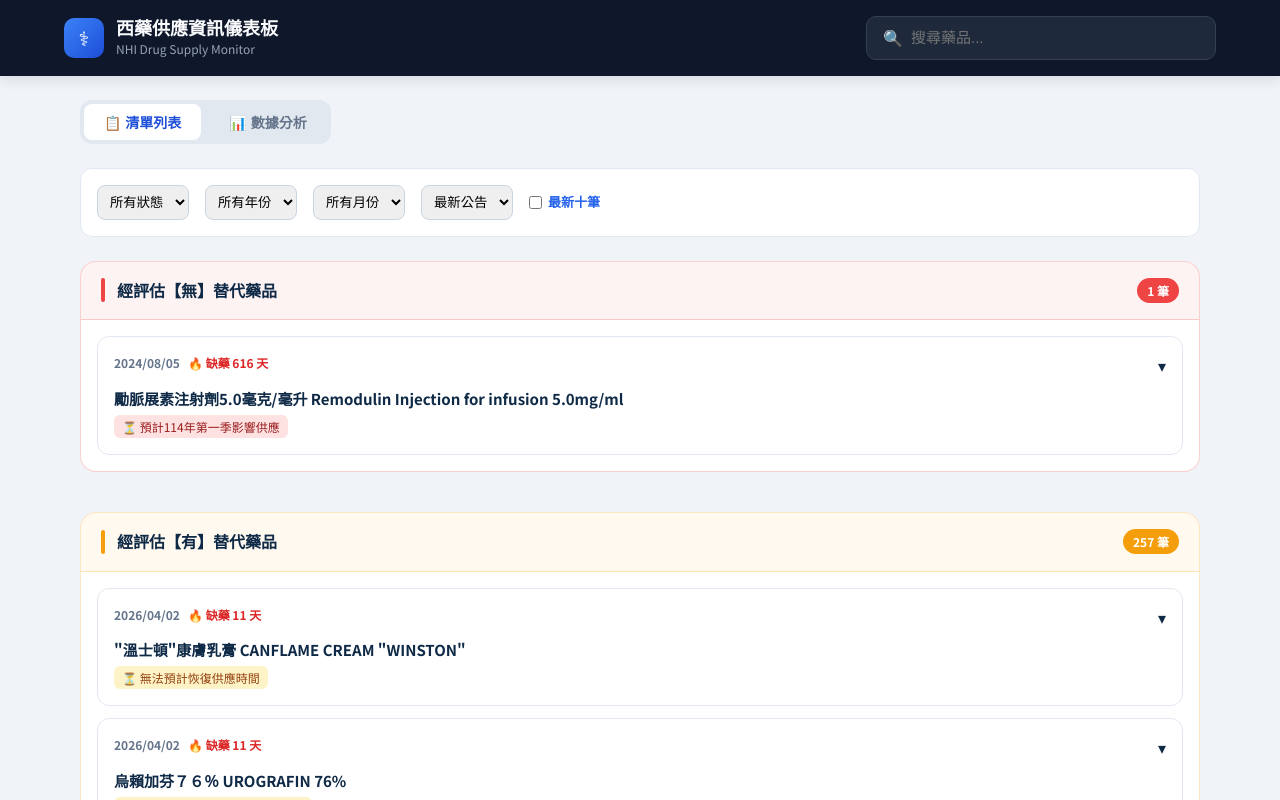
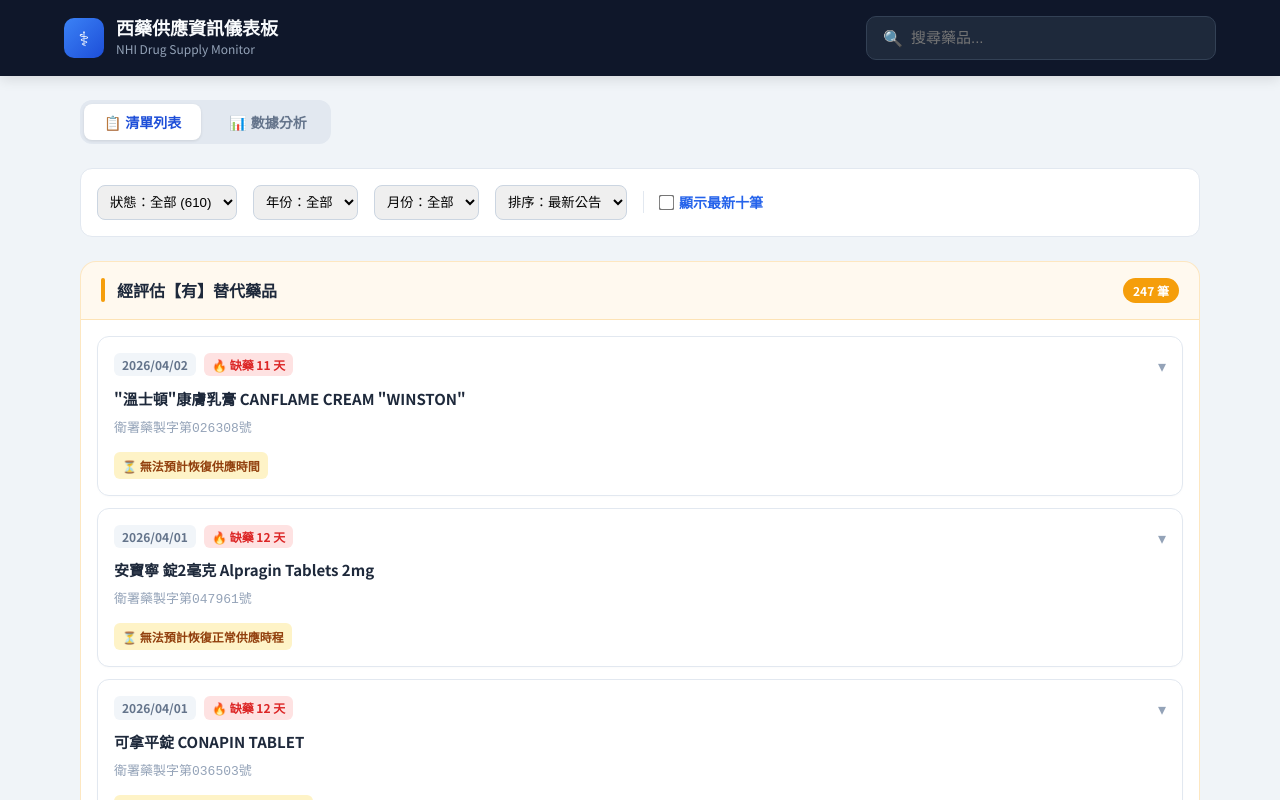
Before and after one commit to lianggaga927-beep/TFDA-drug-shortage-dashboard, a React (Vite) app: page / in a window 1280 px wide. Shown: the top 800 px of the page. Built offline with nearby package versions, Linux system fonts and the light colour scheme; a web font is replaced by a local one.

Commit message:
整併政府重疊資訊

```diff
--- a/src/App.tsx
+++ b/src/App.tsx
@@ -111,12 +111,23 @@ export default function App() {
       .catch(() => setLoading(false));
   }, []);
 
+  // 核心資料管線：去重 -> 排序 -> 過濾
   const processedData = useMemo(() => {
-    let all = [
-      ...(data?.datasets['54505_no_alternative'] || []).map(i => ({ ...i, _theme: 'red' as Theme })),
-      ...(data?.datasets['54504_with_alternative'] || []).map(i => ({ ...i, _theme: 'amber' as Theme })),
-      ...(data?.datasets['54506_resolved'] || []).map(i => ({ ...i, _theme: 'emerald' as Theme }))
-    ].map(item => ({
+    if (!data) return { all: [], availableYears: [], noAlt: [], withAlt: [], resolved: [] };
+
+    // 1. 取出原始資料並標註來源
+    const raw106 = (data.datasets['54506_resolved'] || []).map(i => ({ ...i, _theme: 'emerald' as Theme }));
+    const raw104 = (data.datasets['54504_with_alternative'] || []).map(i => ({ ...i, _theme: 'amber' as Theme }));
+    const raw105 = (data.datasets['54505_no_alternative'] || []).map(i => ({ ...i, _theme: 'red' as Theme }));
+
+    // 2. 利用 Map 進行許可證字號去重 (優先級: 106 > 104 > 105)
+    const drugMap = new Map<string, DrugRecord>();
+    raw105.forEach(i => drugMap.set(i.許可證字號, i)); // 最低優先級先放入
+    raw104.forEach(i => drugMap.set(i.許可證字號, i)); // 覆蓋 105
+    raw106.forEach(i => drugMap.set(i.許可證字號, i)); // 最高優先級，覆蓋 104 與 105
+
+    // 3. 轉回陣列並計算衍生欄位
+    let all = Array.from(drugMap.values()).map(item => ({
       ...item,
       _days: getDaysDiff(item.公告更新時間),
       _altText: extractAlternative(item.供應狀態)
@@ -124,6 +135,7 @@ export default function App() {
 
     const availableYears = Array.from(new Set(all.map(i => (i.公告更新時間||'').split('/')[0]))).filter(Boolean).sort().reverse();
 
+    // 4. 排序邏輯
     all.sort((a, b) => {
       if (sortMode === 'newest') return new Date(b.公告更新時間).getTime() - new Date(a.公告更新時間).getTime();
       if (sortMode === 'longest') return (b._days || 0) - (a._days || 0);
@@ -131,6 +143,7 @@ export default function App() {
       return 0;
     });
 
+    // 5. 篩選邏輯 (文字 + 狀態 + 年份 + 月份，或最新十筆)
     if (showLatestTen) {
       all = all.slice(0, 10);
     } else {
@@ -165,6 +178,8 @@ export default function App() {
 
   return (
     <div style={{ minHeight: '100vh', backgroundColor: '#f0f4f8', display: 'flex', flexDirection: 'column', fontFamily: '"Noto Sans TC", sans-serif' }}>
+
+      {/* 導覽列 */}
       <nav style={{ backgroundColor: '#0f172a', padding: '16px 24px', position: 'sticky', top: 0, zIndex: 50, boxShadow: '0 4px 12px rgba(0,0,0,0.1)' }}>
         <div style={{ maxWidth: '1152px', margin: '0 auto', display: 'flex', flexWrap: 'wrap', justifyContent: 'space-between', alignItems: 'center', gap: '16px' }}>
           <div style={{ display: 'flex', alignItems: 'center', gap: '12px' }}>
@@ -181,74 +196,105 @@ export default function App() {
         </div>
       </nav>
 
-      <main style={{ maxWidth: '1152px', margin: '24px auto 0', padding: '0 16px', flex: 1 }}>
+      {/* 主內容區 */}
+      <main style={{ maxWidth: '1152px', margin: '24px auto 0', padding: '0 16px', flex: 1, width: '100%', boxSizing: 'border-box' }}>
+
+        {/* 分頁切換 */}
         <div style={{ display: 'flex', gap: '8px', marginBottom: '24px', backgroundColor: '#e2e8f0', padding: '4px', borderRadius: '12px', width: 'fit-content' }}>
-          <button onClick={() => setActiveTab('list')} style={{ padding: '8px 20px', borderRadius: '8px', fontWeight: 700, fontSize: '14px', cursor: 'pointer', border: 'none', backgroundColor: activeTab === 'list' ? '#ffffff' : 'transparent', color: activeTab === 'list' ? '#1d4ed8' : '#64748b' }}>📋 清單列表</button>
-          <button onClick={() => setActiveTab('stats')} style={{ padding: '8px 20px', borderRadius: '8px', fontWeight: 700, fontSize: '14px', cursor: 'pointer', border: 'none', backgroundColor: activeTab === 'stats' ? '#ffffff' : 'transparent', color: activeTab === 'stats' ? '#1d4ed8' : '#64748b' }}>📊 數據分析</button>
+          <button onClick={() => setActiveTab('list')} style={{ padding: '8px 20px', borderRadius: '8px', fontWeight: 700, fontSize: '14px', cursor: 'pointer', border: 'none', backgroundColor: activeTab === 'list' ? '#ffffff' : 'transparent', color: activeTab === 'list' ? '#1d4ed8' : '#64748b', boxShadow: activeTab === 'list' ? '0 1px 3px rgba(0,0,0,0.1)' : 'none' }}>📋 清單列表</button>
+          <button onClick={() => setActiveTab('stats')} style={{ padding: '8px 20px', borderRadius: '8px', fontWeight: 700, fontSize: '14px', cursor: 'pointer', border: 'none', backgroundColor: activeTab === 'stats' ? '#ffffff' : 'transparent', color: activeTab === 'stats' ? '#1d4ed8' : '#64748b', boxShadow: activeTab === 'stats' ? '0 1px 3px rgba(0,0,0,0.1)' : 'none' }}>📊 數據分析</button>
         </div>
 
         {activeTab === 'list' ? (
           <div style={{ display: 'flex', flexDirection: 'column', gap: '24px' }}>
+
+            {/* 篩選與排序控制台 */}
             <div style={{ backgroundColor: '#ffffff', padding: '16px', borderRadius: '12px', border: '1px solid #e2e8f0', display: 'flex', flexWrap: 'wrap', gap: '16px', alignItems: 'center' }}>
-              <select value={filterStatus} disabled={showLatestTen} onChange={e => setFilterStatus(e.target.value)} style={{ padding: '8px', borderRadius: '8px', border: '1px solid #cbd5e1' }}>
-                <option value="all">所有狀態</option>
-                <option value="red">無替代</option>
-                <option value="amber">有替代</option>
-                <option value="emerald">已解除</option>
+              <select value={filterStatus} disabled={showLatestTen} onChange={e => setFilterStatus(e.target.value)} style={{ padding: '8px', borderRadius: '8px', border: '1px solid #cbd5e1', outline: 'none', cursor: 'pointer' }}>
+                <option value="all">狀態：全部 ({processedData.all.length})</option>
+                <option value="red">無替代 ({processedData.noAlt.length})</option>
+                <option value="amber">有替代 ({processedData.withAlt.length})</option>
+                <option value="emerald">已解除 ({processedData.resolved.length})</option>
               </select>
-              <select value={filterYear} disabled={showLatestTen} onChange={e => setFilterYear(e.target.value)} style={{ padding: '8px', borderRadius: '8px', border: '1px solid #cbd5e1' }}>
-                <option value="all">所有年份</option>
+              <select value={filterYear} disabled={showLatestTen} onChange={e => setFilterYear(e.target.value)} style={{ padding: '8px', borderRadius: '8px', border: '1px solid #cbd5e1', outline: 'none', cursor: 'pointer' }}>
+                <option value="all">年份：全部</option>
                 {processedData.availableYears.map(y => <option key={y} value={y}>{y}年</option>)}
               </select>
-              <select value={filterMonth} disabled={showLatestTen} onChange={e => setFilterMonth(e.target.value)} style={{ padding: '8px', borderRadius: '8px', border: '1px solid #cbd5e1' }}>
-                <option value="all">所有月份</option>
+              <select value={filterMonth} disabled={showLatestTen} onChange={e => setFilterMonth(e.target.value)} style={{ padding: '8px', borderRadius: '8px', border: '1px solid #cbd5e1', outline: 'none', cursor: 'pointer' }}>
+                <option value="all">月份：全部</option>
                 {Array.from({ length: 12 }, (_, i) => (i + 1).toString().padStart(2, '0')).map(m => <option key={m} value={m}>{m}月</option>)}
               </select>
-              <select value={sortMode} onChange={e => setSortMode(e.target.value as any)} style={{ padding: '8px', borderRadius: '8px', border: '1px solid #cbd5e1' }}>
-                <option value="newest">最新公告</option>
-                <option value="longest">缺藥最久</option>
-                <option value="name">名稱排序</option>
+              <select value={sortMode} onChange={e => setSortMode(e.target.value as any)} style={{ padding: '8px', borderRadius: '8px', border: '1px solid #cbd5e1', outline: 'none', cursor: 'pointer' }}>
+                <option value="newest">排序：最新公告</option>
+                <option value="longest">排序：缺藥最久</option>
+                <option value="name">排序：名稱 A-Z</option>
               </select>
-              <label style={{ display: 'flex', alignItems: 'center', gap: '6px', fontSize: '13px', fontWeight: 700, color: '#2563eb', cursor: 'pointer' }}>
-                <input type="checkbox" checked={showLatestTen} onChange={e => setShowLatestTen(e.target.checked)} /> 最新十筆
+              <label style={{ display: 'flex', alignItems: 'center', gap: '6px', fontSize: '14px', fontWeight: 700, color: '#2563eb', cursor: 'pointer', borderLeft: '1px solid #e2e8f0', paddingLeft: '16px' }}>
+                <input type="checkbox" checked={showLatestTen} onChange={e => setShowLatestTen(e.target.checked)} style={{ transform: 'scale(1.2)' }} /> 顯示最新十筆
               </label>
             </div>
-            <Section title="經評估【無】替代藥品" colorTheme="red" list={processedData.noAlt} />
-            <Section title="經評估【有】替代藥品" colorTheme="amber" list={processedData.withAlt} />
-            <Section title="藥品已解除短缺" colorTheme="emerald" list={processedData.resolved} />
+
+            {/* 清單渲染 */}
+            {(filterStatus === 'all' || filterStatus === 'red') && <Section title="經評估【無】替代藥品" colorTheme="red" list={processedData.noAlt} />}
+            {(filterStatus === 'all' || filterStatus === 'amber') && <Section title="經評估【有】替代藥品" colorTheme="amber" list={processedData.withAlt} />}
+            {(filterStatus === 'all' || filterStatus === 'emerald') && <Section title="藥品已解除短缺" colorTheme="emerald" list={processedData.resolved} />}
+
+            {processedData.all.length === 0 && (
+              <div style={{ textAlign: 'center', padding: '64px', color: '#94a3b8', backgroundColor: '#fff', borderRadius: '16px', border: '1px dashed #cbd5e1' }}>
+                找不到符合篩選條件的藥品
+              </div>
+            )}
           </div>
         ) : (
+          /* 數據分析圖表 */
           <div style={{ backgroundColor: '#ffffff', padding: '24px', borderRadius: '16px', border: '1px solid #e2e8f0' }}>
-             {/* 統計圖表內容... */}
-             <div style={{ display: 'flex', justifyContent: 'space-between', marginBottom: '24px' }}>
+            <div style={{ display: 'flex', justifyContent: 'space-between', marginBottom: '24px', flexWrap: 'wrap', gap: '12px' }}>
               <h2 style={{ fontSize: '18px', fontWeight: 700 }}>📊 供應趨勢統計</h2>
               <div style={{ display: 'flex', backgroundColor: '#f1f5f9', padding: '4px', borderRadius: '8px' }}>
                 <button onClick={() => setTimeMode('month')} style={{ padding: '6px 16px', borderRadius: '6px', fontWeight: 700, fontSize: '13px', border: 'none', backgroundColor: timeMode === 'month' ? '#ffffff' : 'transparent', color: timeMode === 'month' ? '#2563eb' : '#64748b' }}>月統計</button>
                 <button onClick={() => setTimeMode('year')} style={{ padding: '6px 16px', borderRadius: '6px', fontWeight: 700, fontSize: '13px', border: 'none', backgroundColor: timeMode === 'year' ? '#ffffff' : 'transparent', color: timeMode === 'year' ? '#2563eb' : '#64748b' }}>年統計</button>
               </div>
             </div>
-            <div style={{ height: '400px', width: '100%' }}>
-              <ResponsiveContainer width="100%" height="100%">
-                <BarChart data={chartData}>
-                  <CartesianGrid strokeDasharray="3 3" vertical={false} />
-                  <XAxis dataKey="name" />
-                  <YAxis />
-                  <Tooltip />
-                  <Legend />
-                  <Bar dataKey="無替代(紅)" stackId="a" fill="#ef4444" />
-                  <Bar dataKey="有替代(黃)" stackId="a" fill="#f59e0b" />
-                  <Bar dataKey="已解除(綠)" fill="#10b981" />
-                </BarChart>
-              </ResponsiveContainer>
+
+            <div style={{ display: 'grid', gridTemplateColumns: 'repeat(auto-fit, minmax(200px, 1fr))', gap: '16px', marginBottom: '24px' }}>
+               <div style={{ backgroundColor: '#eff6ff', border: '1px solid #bfdbfe', borderRadius: '12px', padding: '16px' }}>
+                 <div style={{ fontSize: '13px', fontWeight: 700, color: '#3b82f6', marginBottom: '8px' }}>受影響藥品項數</div>
+                 <div style={{ fontSize: '28px', fontWeight: 900, color: '#1e40af' }}>{stats.uniqueDrugCount} <span style={{ fontSize: '14px', fontWeight: 500 }}>項</span></div>
+               </div>
+               <div style={{ backgroundColor: '#fffbeb', border: '1px solid #fde68a', borderRadius: '12px', padding: '16px' }}>
+                 <div style={{ fontSize: '13px', fontWeight: 700, color: '#d97706', marginBottom: '8px' }}>累計通報件數</div>
+                 <div style={{ fontSize: '28px', fontWeight: 900, color: '#b45309' }}>{processedData.noAlt.length + processedData.withAlt.length} <span style={{ fontSize: '14px', fontWeight: 500 }}>件</span></div>
+               </div>
+               <div style={{ backgroundColor: '#f0fdf4', border: '1px solid #a7f3d0', borderRadius: '12px', padding: '16px' }}>
+                 <div style={{ fontSize: '13px', fontWeight: 700, color: '#059669', marginBottom: '8px' }}>已解除短缺件數</div>
+                 <div style={{ fontSize: '28px', fontWeight: 900, color: '#065f46' }}>{processedData.resolved.length} <span style={{ fontSize: '14px', fontWeight: 500 }}>件</span></div>
+               </div>
+            </div>
+
+            <div style={{ height: '400px', width: '100%', overflowX: 'auto' }}>
+              <div style={{ minWidth: '500px', height: '100%' }}>
+                <ResponsiveContainer width="100%" height="100%">
+                  <BarChart data={chartData} margin={{ top: 20, right: 10, left: -20, bottom: 0 }}>
+                    <CartesianGrid strokeDasharray="3 3" vertical={false} stroke="#e2e8f0" />
+                    <XAxis dataKey="name" tick={{fontSize: 12}} axisLine={{stroke: '#cbd5e1'}} tickLine={false} />
+                    <YAxis tick={{fontSize: 12}} axisLine={false} tickLine={false} />
+                    <Tooltip cursor={{fill: '#f8fafc'}} contentStyle={{borderRadius: '8px', border: 'none', boxShadow: '0 4px 6px -1px rgba(0, 0, 0, 0.1)'}} />
+                    <Legend wrapperStyle={{paddingTop: '20px'}} iconType="circle" />
+                    <Bar dataKey="無替代(紅)" stackId="a" fill="#ef4444" radius={[0, 0, 0, 0]} barSize={35} />
+                    <Bar dataKey="有替代(黃)" stackId="a" fill="#f59e0b" radius={[4, 4, 0, 0]} barSize={35} />
+                    <Bar dataKey="已解除(綠)" fill="#10b981" radius={[4, 4, 0, 0]} barSize={35} />
+                  </BarChart>
+                </ResponsiveContainer>
+              </div>
             </div>
           </div>
         )}
       </main>
 
-      {/* ── 👇 新增：底部警語區塊 👇 ── */}
+      {/* 底部警語與資訊區 */}
       <footer style={{ backgroundColor: '#0f172a', color: '#94a3b8', padding: '32px 16px', marginTop: '64px' }}>
         <div style={{ maxWidth: '1152px', margin: '0 auto', textAlign: 'center' }}>
-          <p style={{ fontSize: '14px', marginBottom: '8px', lineHeight: 1.6 }}>
+          <p style={{ fontSize: '14px', marginBottom: '12px', lineHeight: 1.6 }}>
             [ 依政府 OpenData API 抓取最新資訊，但最新訊息仍建議查閱 TFDA 網頁 ]
           </p>
           <a
@@ -268,15 +314,17 @@ export default function App() {
   );
 }
 
-// ── 子元件 (保持不變) ──
+// ----------------------------------------------------------------------
+// 子元件區
+// ----------------------------------------------------------------------
 function Section({ title, colorTheme, list }: any) {
   if (!list.length) return null;
   const p = { red: '#ef4444', amber: '#f59e0b', emerald: '#10b981' }[colorTheme as Theme];
   return (
-    <section style={{ backgroundColor: '#ffffff', borderRadius: '16px', border: `1px solid ${p}40`, overflow: 'hidden', marginBottom: '16px' }}>
+    <section style={{ backgroundColor: '#ffffff', borderRadius: '16px', border: `1px solid ${p}40`, overflow: 'hidden' }}>
       <div style={{ backgroundColor: `${p}10`, borderBottom: `1px solid ${p}40`, padding: '16px 20px', display: 'flex', alignItems: 'center', gap: '12px' }}>
         <div style={{ width: '4px', height: '24px', backgroundColor: p, borderRadius: '2px' }} />
-        <h2 style={{ fontSize: '16px', fontWeight: 700, flex: 1 }}>{title}</h2>
+        <h2 style={{ fontSize: '16px', fontWeight: 700, flex: 1, margin: 0, color: '#1e293b' }}>{title}</h2>
         <span style={{ backgroundColor: p, color: '#fff', fontSize: '12px', fontWeight: 700, padding: '3px 10px', borderRadius: '99px' }}>{list.length} 筆</span>
       </div>
       <div style={{ padding: '16px', display: 'flex', flexDirection: 'column', gap: '12px' }}>
@@ -290,23 +338,33 @@ function DrugCard({ item, theme }: any) {
   const [open, setOpen] = useState(false);
   const rec = extractRecoveryTime(item.供應狀態);
   const t = { red: {bg:'#fee2e2', text:'#991b1b'}, amber: {bg:'#fef3c7', text:'#92400e'}, emerald: {bg:'#d1fae5', text:'#065f46'} }[theme as Theme];
+
   return (
-    <div style={{ border: '1px solid #e2e8f0', borderRadius: '12px', backgroundColor: '#fff' }}>
-      <div onClick={() => setOpen(!open)} style={{ padding: '16px', cursor: 'pointer' }}>
-        <div style={{ display: 'flex', justifyContent: 'space-between', marginBottom: '8px' }}>
-          <div style={{ display: 'flex', gap: '8px' }}>
-            <span style={{ fontSize: '12px', fontWeight: 600, color: '#64748b' }}>{item.公告更新時間}</span>
-            {theme !== 'emerald' && <span style={{ fontSize: '12px', fontWeight: 700, color: '#dc2626' }}>🔥 缺藥 {item._days} 天</span>}
+    <div style={{ border: '1px solid #e2e8f0', borderRadius: '12px', backgroundColor: '#fff', transition: 'box-shadow 0.2s', boxShadow: open ? '0 4px 12px rgba(0,0,0,0.08)' : '0 1px 2px rgba(0,0,0,0.02)' }}>
+      <div onClick={() => setOpen(!open)} style={{ padding: '16px', cursor: 'pointer', display: 'flex', flexDirection: 'column', gap: '8px' }}>
+        <div style={{ display: 'flex', justifyContent: 'space-between', alignItems: 'flex-start' }}>
+          <div style={{ display: 'flex', gap: '8px', flexWrap: 'wrap' }}>
+            <span style={{ fontSize: '12px', fontWeight: 600, color: '#64748b', backgroundColor: '#f1f5f9', padding: '2px 8px', borderRadius: '6px' }}>{item.公告更新時間}</span>
+            {theme !== 'emerald' && <span style={{ fontSize: '12px', fontWeight: 700, color: '#dc2626', backgroundColor: '#fee2e2', padding: '2px 8px', borderRadius: '6px' }}>🔥 缺藥 {item._days} 天</span>}
           </div>
-          <span style={{ transform: open ? 'rotate(180deg)' : 'rotate(0deg)' }}>▾</span>
+          <span style={{ color: '#94a3b8', transform: open ? 'rotate(180deg)' : 'rotate(0deg)', transition: 'transform 0.2s' }}>▾</span>
         </div>
-        <div style={{ fontWeight: 700, fontSize: '15px', marginBottom: '4px' }}>{item.中文品名}</div>
-        <div style={{ display: 'flex', flexWrap: 'wrap', gap: '8px' }}>
-           {item._altText && theme !== 'emerald' && <span style={{ fontSize: '12px', color: '#0369a1', backgroundColor: '#e0f2fe', padding: '2px 8px', borderRadius: '6px' }}>💡 替代：{item._altText}</span>}
-           {rec && <span style={{ fontSize: '12px', color: t.text, backgroundColor: t.bg, padding: '2px 8px', borderRadius: '6px' }}>⏳ {rec}</span>}
+
+        <div style={{ fontWeight: 700, fontSize: '15px', color: '#1e293b' }}>{item.中文品名}</div>
+        <div style={{ fontSize: '13px', color: '#94a3b8', fontFamily: 'monospace' }}>{item.許可證字號}</div>
+
+        <div style={{ display: 'flex', flexWrap: 'wrap', gap: '8px', marginTop: '4px' }}>
+           {item._altText && theme !== 'emerald' && <span style={{ fontSize: '12px', fontWeight: 600, color: '#0369a1', backgroundColor: '#e0f2fe', padding: '4px 8px', borderRadius: '6px' }}>💡 替代：{item._altText}</span>}
+           {rec && <span style={{ fontSize: '12px', fontWeight: 600, color: t.text, backgroundColor: t.bg, padding: '4px 8px', borderRadius: '6px' }}>⏳ {rec}</span>}
         </div>
       </div>
-      {open && <div style={{ padding: '16px', backgroundColor: '#f8fafc', borderTop: '1px dashed #cbd5e1', fontSize: '14px', whiteSpace: 'pre-line' }}>{item.供應狀態?.replace(/\\r\\n/g, '\n')}</div>}
+
+      {open && (
+        <div style={{ padding: '16px', backgroundColor: '#f8fafc', borderTop: '1px dashed #cbd5e1', fontSize: '14px', whiteSpace: 'pre-line', color: '#334155', lineHeight: 1.6 }}>
+          <div style={{ fontSize: '12px', color: '#94a3b8', marginBottom: '8px', fontWeight: 700 }}>📄 官方供應狀態說明</div>
+          {item.供應狀態?.replace(/\\r\\n/g, '\n')}
+        </div>
+      )}
     </div>
   );
 }
```
